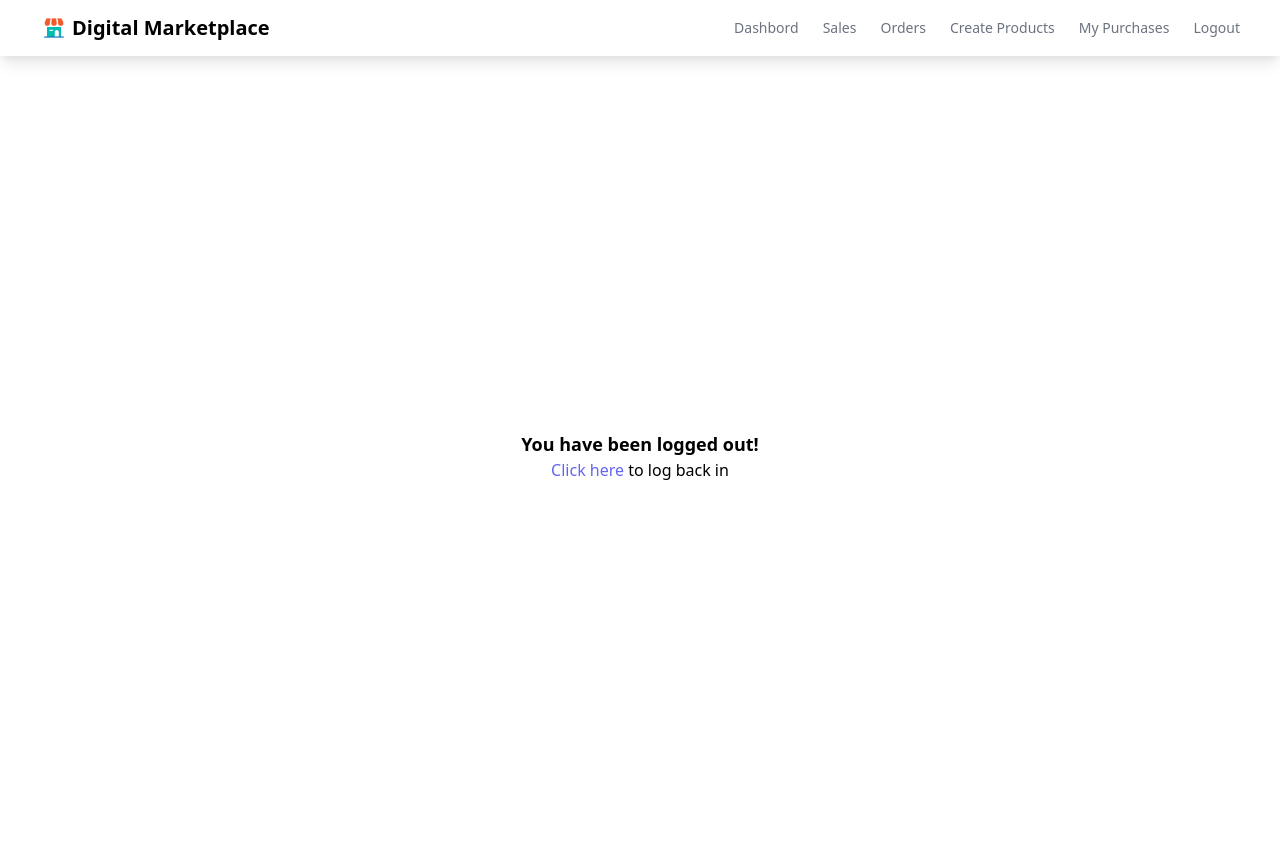
After one commit to RalitsaTerzieva/digital-market-place, a Django app: page /logout/ in a window 1280 px wide. The commit adds this page. Run offline with Django 4.2, Linux system fonts and the light colour scheme.

Commit message:
Add logout logic and click links

```diff
--- a/marketplace/digitalmarket/templates/digitalmarket/base.html
+++ b/marketplace/digitalmarket/templates/digitalmarket/base.html
@@ -24,7 +24,7 @@
                     <a href='' class='mr-6 text-sm font-medium text-gray-500'>Orders</a>
                     <a href='' class='mr-6 text-sm font-medium text-gray-500'>Create Products</a>
                     <a href='' class='mr-6 text-sm font-medium text-gray-500'>My Purchases</a>
-                    <a href='' class='mr-6 text-sm font-medium text-gray-500'>Logout</a>
+                    <a href='{% url "logout" %}' class='mr-6 text-sm font-medium text-gray-500'>Logout</a>
                </div>
            </div>
        </nav>
--- a/marketplace/digitalmarket/templates/digitalmarket/login.html
+++ b/marketplace/digitalmarket/templates/digitalmarket/login.html
@@ -19,6 +19,7 @@
         <button class='bg-green-500 text-white px-4 py-2 m-4' type='submit'>Login</button>
 
     </form>
+    <p class='m-10'>New to the website? <span><a href='{% url "register" %}' class='text-indigo-500'>Click here</a> to register</p></span>
 </div>
 
 
--- /dev/null
+++ b/marketplace/digitalmarket/templates/digitalmarket/logout.html
@@ -0,0 +1,12 @@
+
+{% extends "digitalmarket/base.html" %}
+
+
+{% block content %}
+<div class='flex flex-col justify-center items-center min-h-screen'>
+    <h1 class='font-bold text-lg'>You have been logged out!</h1>
+    <p><span><a class='text-indigo-500' href='{% url "login" %}'>Click here</a> to log back in</span></p>
+</div>
+
+
+{% endblock %}
--- a/marketplace/digitalmarket/templates/digitalmarket/register.html
+++ b/marketplace/digitalmarket/templates/digitalmarket/register.html
@@ -25,7 +25,11 @@
         <button class='bg-green-500 text-white px-4 py-2 m-4' type='submit'>Create User</button>
 
     </form>
+
+    <p class='m-10'>Already registered? <span><a href='{% url "login" %}' class='text-indigo-500'>Click here</a> to login</p></span>
+
 </div>
 
 
+
 {% endblock %}
--- a/marketplace/digitalmarket/urls.py
+++ b/marketplace/digitalmarket/urls.py
@@ -15,5 +15,6 @@ urlpatterns = [
     path("dashboard/", DashboatdListView.as_view(), name='dashboard'),
     path("register/",SignupView.as_view(),name='register'),
     path("login/",views.LoginView.as_view(template_name='digitalmarket/login.html'),name='login'),
+    path("logout/",views.LogoutView.as_view(template_name='digitalmarket/logout.html'),name='logout'),
 
 ]
```
Also changed, not shown: marketplace/marketplace/settings.py (line endings or trailing spaces).
